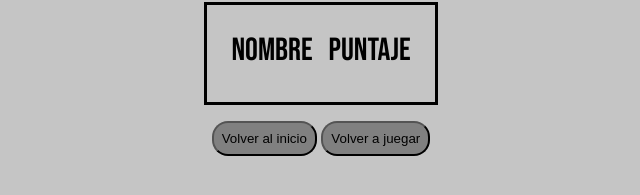
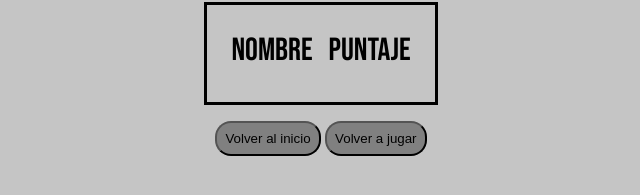
Before and after one commit to PioIX/2025-TPIN-1-G14, a plain HTML site: page front/index4.html in a window 1280 px wide. Shown: the part 183-378 px from the top of the page, 319-959 px from the left. Drawn offline with Linux system fonts and the light colour scheme; no server answers.

Commit message:
Update index4.html

```diff
--- a/front/index4.html
+++ b/front/index4.html
@@ -28,7 +28,7 @@
             </div>
             <div class="botones">
                 <button class="ultimoBoton" onclick="volverInicio()">Volver al inicio</button>
-                <button class="ultimoBoton" onclick="juego()">Volver a juegar</button>
+                <button class="ultimoBoton" onclick="juego()">Volver a jugar</button>
             </div>
 
         </section>
```
